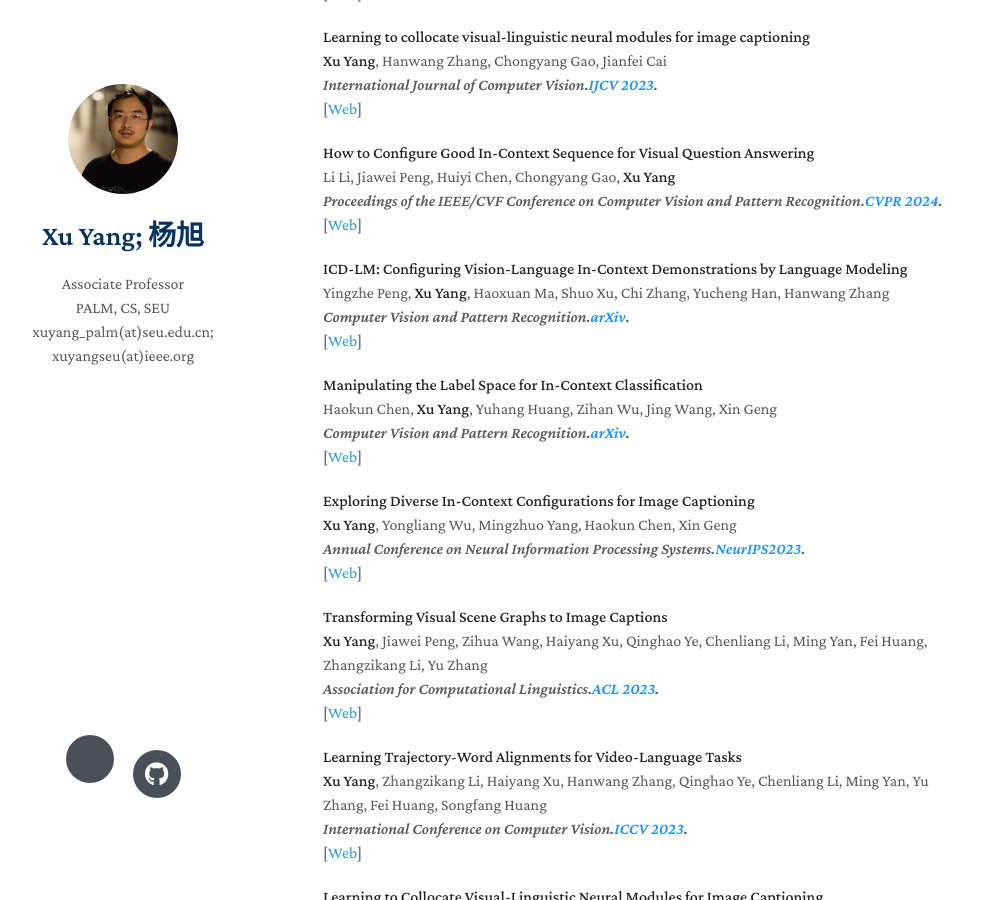
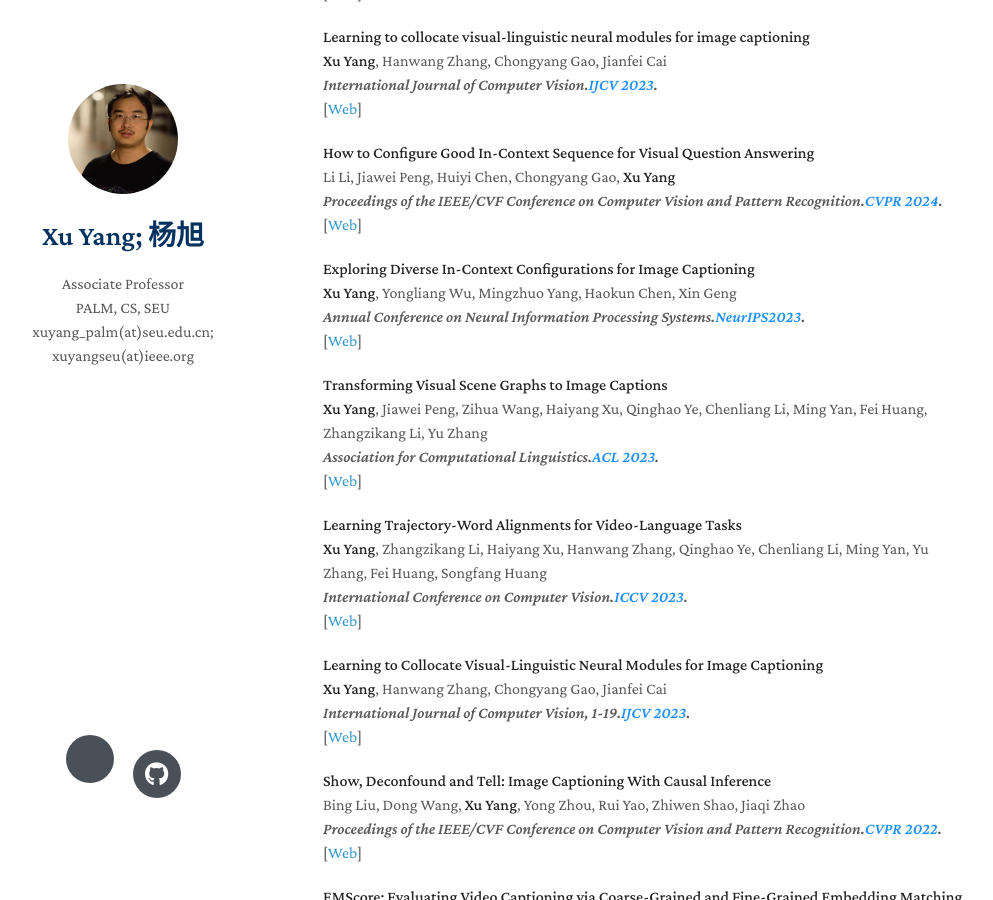
Before and after one commit to yxPALMweb/yxPALMweb.github.io, a Jekyll site: the page built from index.md, in a window 1280 px wide and 900 px high, scrolled down 1512 px. Shown: the whole window, without its empty margins (147-1140 px from the left). Built offline with Jekyll 4.4.1, drawn with Linux system fonts in a browser that asks for light colours; nearby versions of some CDN libraries; a style sheet for code colours, icons or effects is not loaded; our own code applies the rules of GitHub Pages for plain Markdown files.

Commit message:
Update index.md

```diff
--- a/index.md
+++ b/index.md
@@ -134,32 +134,6 @@ Li Li, Jiawei Peng, Huiyi Chen, Chongyang Gao, <strong>Xu Yang</strong>
 <em>Proceedings of the IEEE/CVF Conference on Computer Vision and Pattern Recognition.<strong><i style="color:#1e90ff">CVPR 2024</i></strong>.</em>
 <br />
    [<a href="https://arxiv.org/abs/2312.01571">Web</a>]
-<br/>
-</p>
-</div>
-
-[comment]: <> (arXiv.)
-<div class="paper">
-<p><strong>ICD-LM: Configuring Vision-Language In-Context Demonstrations by Language Modeling</strong>
-<br />
-Yingzhe Peng, <strong>Xu Yang</strong>, Haoxuan Ma, Shuo Xu, Chi Zhang, Yucheng Han, Hanwang Zhang
-<br />
-<em>Computer Vision and Pattern Recognition.<strong><i style="color:#1e90ff">arXiv</i></strong>.</em>
-<br />
-   [<a href="https://arxiv.org/abs/2312.10104">Web</a>]
-<br/>
-</p>
-</div>
-
-[comment]: <> (arXiv.)
-<div class="paper">
-<p><strong>Manipulating the Label Space for In-Context Classification</strong>
-<br />
-Haokun Chen, <strong>Xu Yang</strong>, Yuhang Huang, Zihan Wu, Jing Wang, Xin Geng
-<br />
-<em>Computer Vision and Pattern Recognition.<strong><i style="color:#1e90ff">arXiv</i></strong>.</em>
-<br />
-   [<a href="https://arxiv.org/abs/2312.00351">Web</a>]
 <br/>
 </p>
 </div>
```
